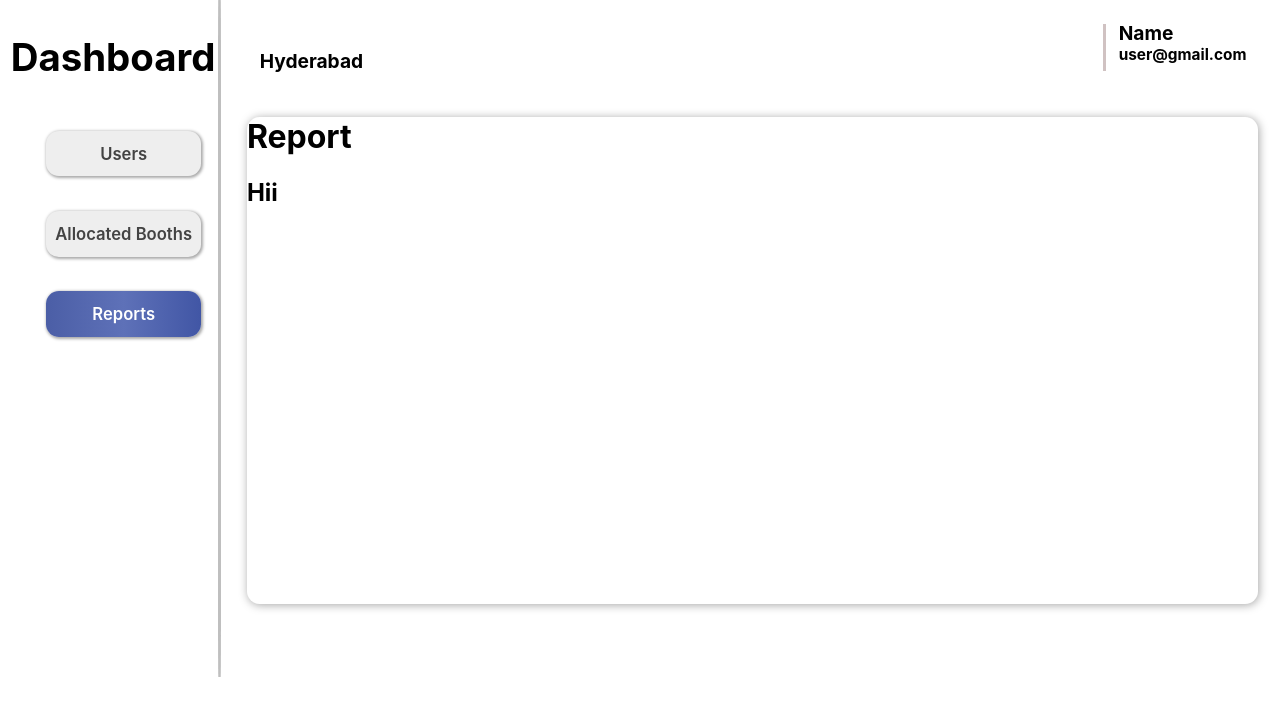
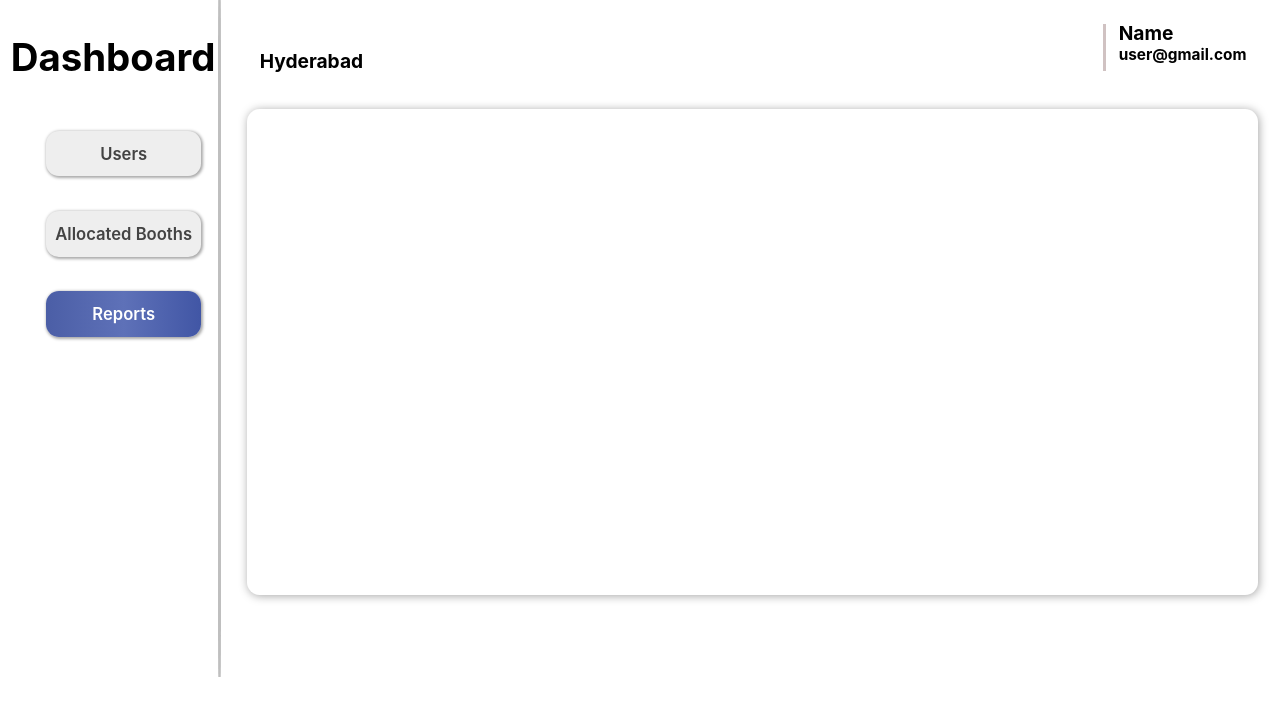
Before and after one commit to nagendra9199/ElectionSurveyApp, a React (Vite) app: page /dashboard in a window 1280 px wide. Both pictures are taken after a click on the element "Reports". Shown: the top 716 px of the page. Built offline with nearby package versions, Linux system fonts and the light colour scheme.

Commit message:
change12:11

```diff
--- a/src/components/Reports/reports.jsx
+++ b/src/components/Reports/reports.jsx
@@ -8,8 +8,6 @@ function Reports(){
             <div>
                 <div className="reports-dashboard-details-container">
                     <div className="reports-white-background-container">
-                        <h1>Report</h1>
-                        <h2>Hii</h2>
                     </div>
                 </div>
             </div>
```
